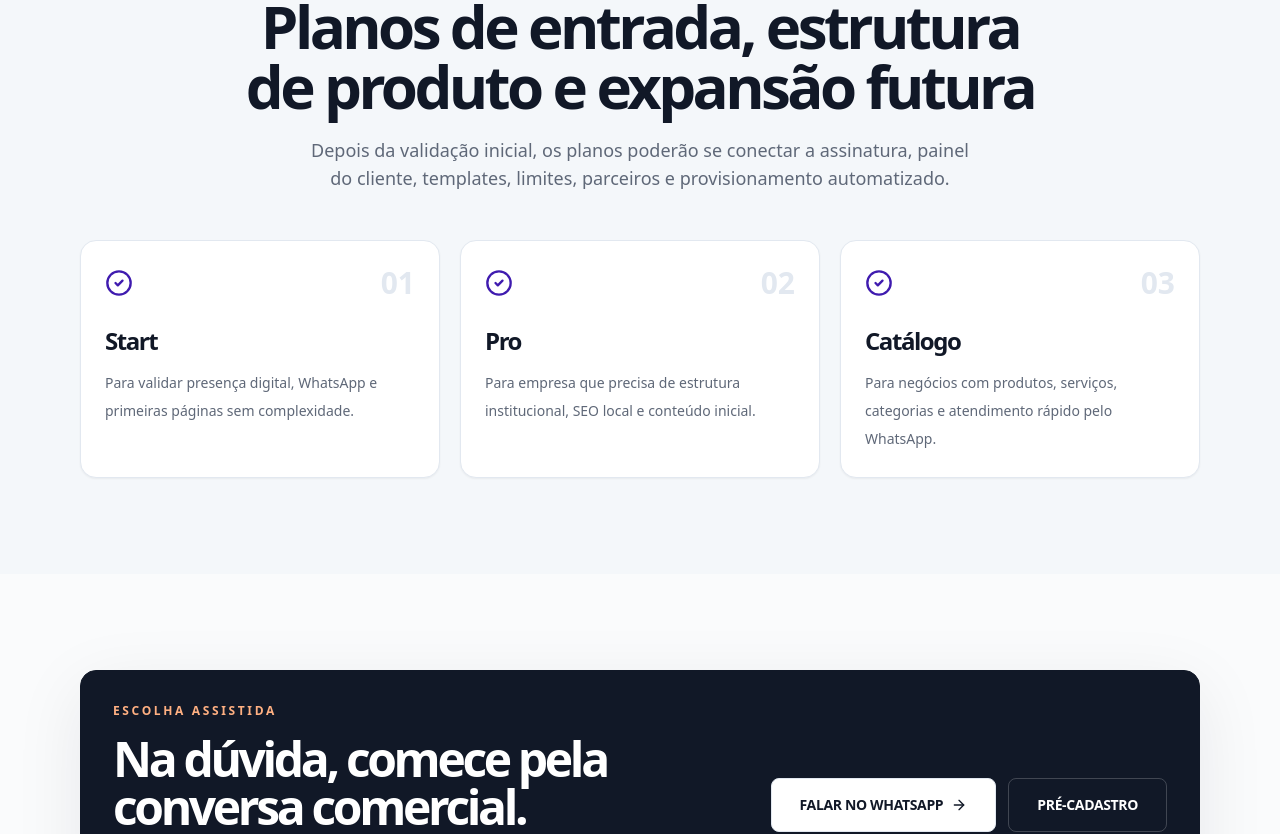
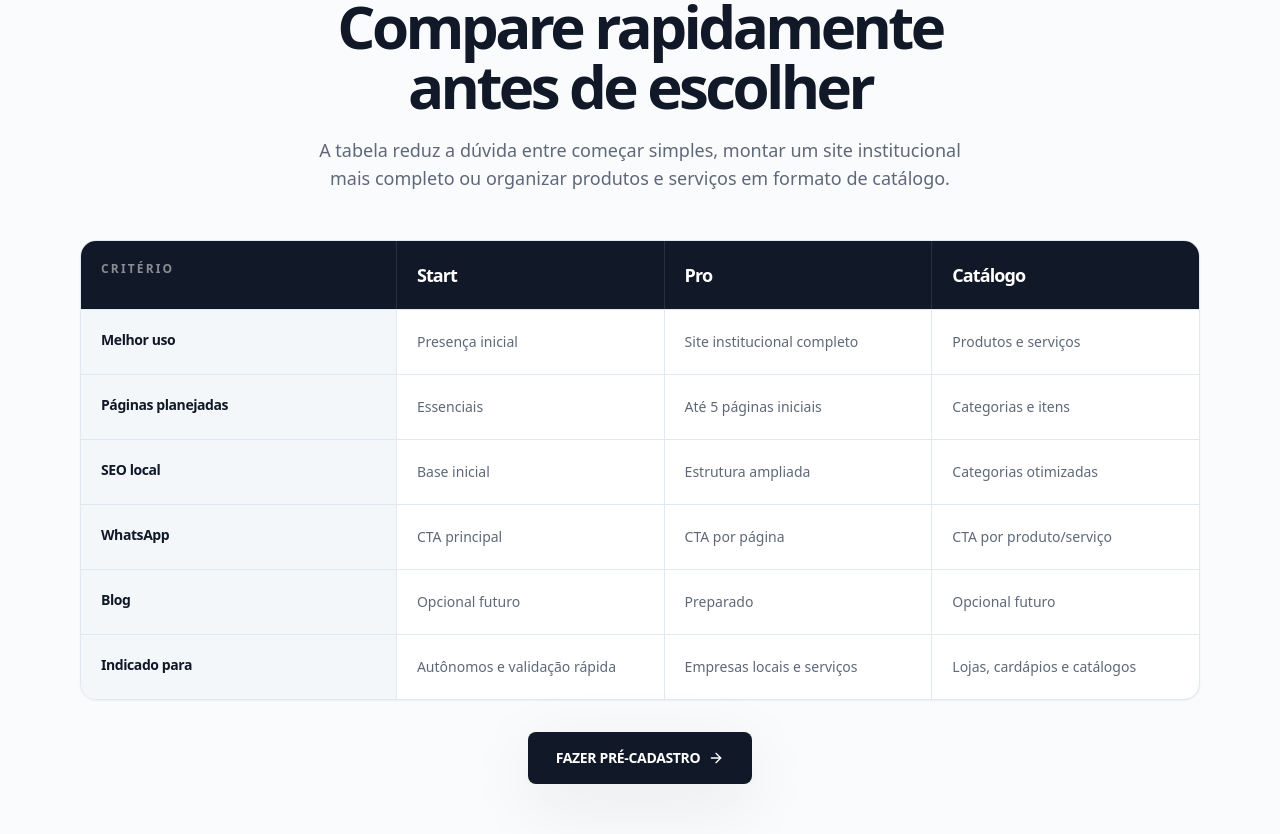
Before and after one commit to agenciamobi/mobidigital, a Next.js app: page /planos in a window 1280 px wide. Shown: the part 1860-2694 px from the top of the page. Built offline with nearby package versions, Linux system fonts and the light colour scheme.

Commit message:
Add plans comparison section

```diff
--- a/app/planos/page.tsx
+++ b/app/planos/page.tsx
@@ -20,6 +20,45 @@ const planGuides = [
   {
     title: "Catálogo",
     description: "Para negócios com produtos, serviços, categorias e atendimento rápido pelo WhatsApp.",
+  },
+];
+
+const comparisonRows = [
+  {
+    feature: "Melhor uso",
+    start: "Presença inicial",
+    pro: "Site institucional completo",
+    catalog: "Produtos e serviços",
+  },
+  {
+    feature: "Páginas planejadas",
+    start: "Essenciais",
+    pro: "Até 5 páginas iniciais",
+    catalog: "Categorias e itens",
+  },
+  {
+    feature: "SEO local",
+    start: "Base inicial",
+    pro: "Estrutura ampliada",
+    catalog: "Categorias otimizadas",
+  },
+  {
+    feature: "WhatsApp",
+    start: "CTA principal",
+    pro: "CTA por página",
+    catalog: "CTA por produto/serviço",
+  },
+  {
+    feature: "Blog",
+    start: "Opcional futuro",
+    pro: "Preparado",
+    catalog: "Opcional futuro",
+  },
+  {
+    feature: "Indicado para",
+    start: "Autônomos e validação rápida",
+    pro: "Empresas locais e serviços",
+    catalog: "Lojas, cardápios e catálogos",
   },
 ];
 
@@ -46,6 +85,39 @@ export default function PlanosPage() {
             </p>
             <MobiButton href={whatsAppLink} external variant="primary" size="md">
               Tirar dúvida <MessageCircle className="h-4 w-4" aria-hidden="true" />
+            </MobiButton>
+          </div>
+        </div>
+      </section>
+
+      <section className="bg-page py-16 sm:py-24">
+        <div className="container-page">
+          <SectionHeading
+            eyebrow="Comparativo"
+            title="Compare rapidamente antes de escolher"
+            description="A tabela reduz a dúvida entre começar simples, montar um site institucional mais completo ou organizar produtos e serviços em formato de catálogo."
+          />
+          <div className="mt-12 overflow-hidden rounded-lg border border-line bg-surface shadow-sm">
+            <div className="grid grid-cols-1 border-b border-line bg-ink text-white md:grid-cols-[1fr_repeat(3,0.85fr)]">
+              <div className="p-5 text-xs font-black uppercase tracking-[0.18em] text-white/50">Critério</div>
+              <div className="border-t border-white/10 p-5 text-lg font-black tracking-[-0.05em] md:border-l md:border-t-0">Start</div>
+              <div className="border-t border-white/10 p-5 text-lg font-black tracking-[-0.05em] md:border-l md:border-t-0">Pro</div>
+              <div className="border-t border-white/10 p-5 text-lg font-black tracking-[-0.05em] md:border-l md:border-t-0">Catálogo</div>
+            </div>
+            <div className="divide-y divide-line">
+              {comparisonRows.map((row) => (
+                <div key={row.feature} className="grid grid-cols-1 md:grid-cols-[1fr_repeat(3,0.85fr)]">
+                  <div className="bg-surface-muted p-5 text-sm font-black tracking-[-0.03em] text-ink">{row.feature}</div>
+                  <div className="border-t border-line p-5 text-sm leading-6 text-muted md:border-l md:border-t-0">{row.start}</div>
+                  <div className="border-t border-line p-5 text-sm leading-6 text-muted md:border-l md:border-t-0">{row.pro}</div>
+                  <div className="border-t border-line p-5 text-sm leading-6 text-muted md:border-l md:border-t-0">{row.catalog}</div>
+                </div>
+              ))}
+            </div>
+          </div>
+          <div className="mt-8 flex justify-center">
+            <MobiButton href="/cadastro" variant="primary" size="lg">
+              Fazer pré-cadastro <ArrowRight className="h-4 w-4" aria-hidden="true" />
             </MobiButton>
           </div>
         </div>
```
